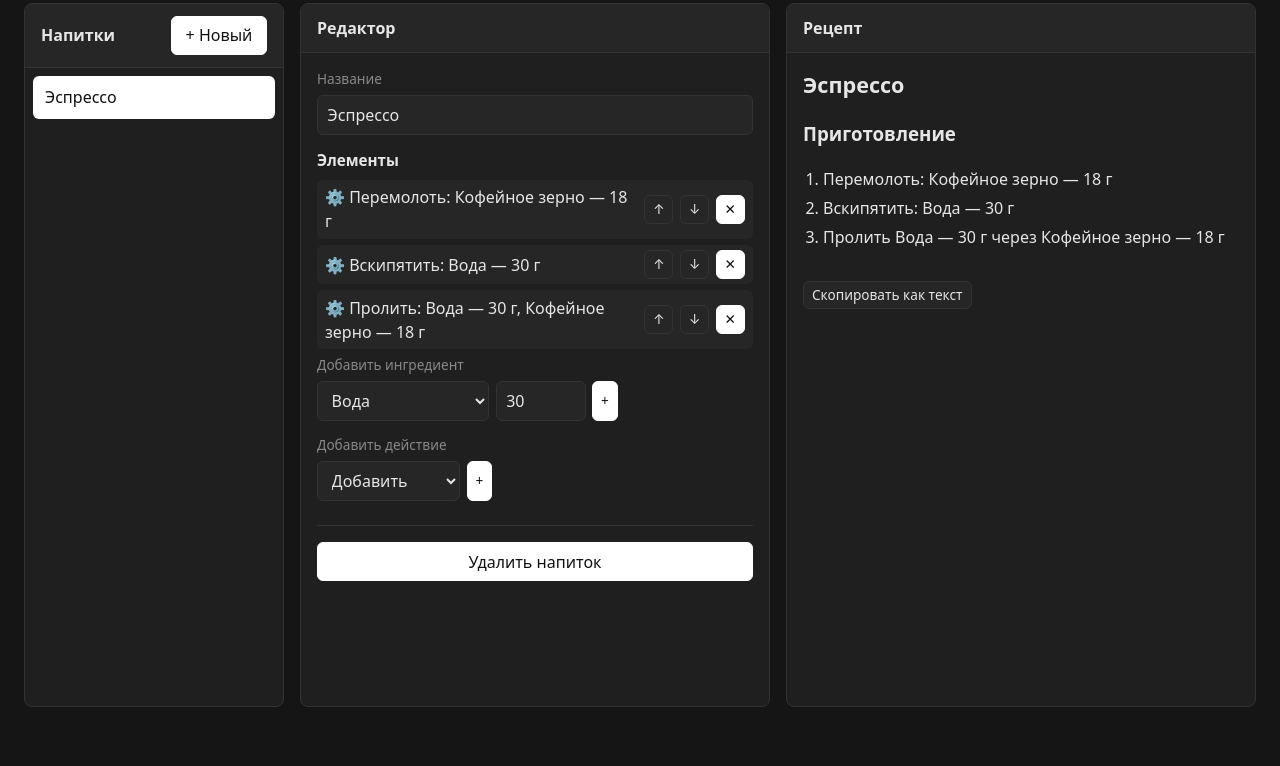
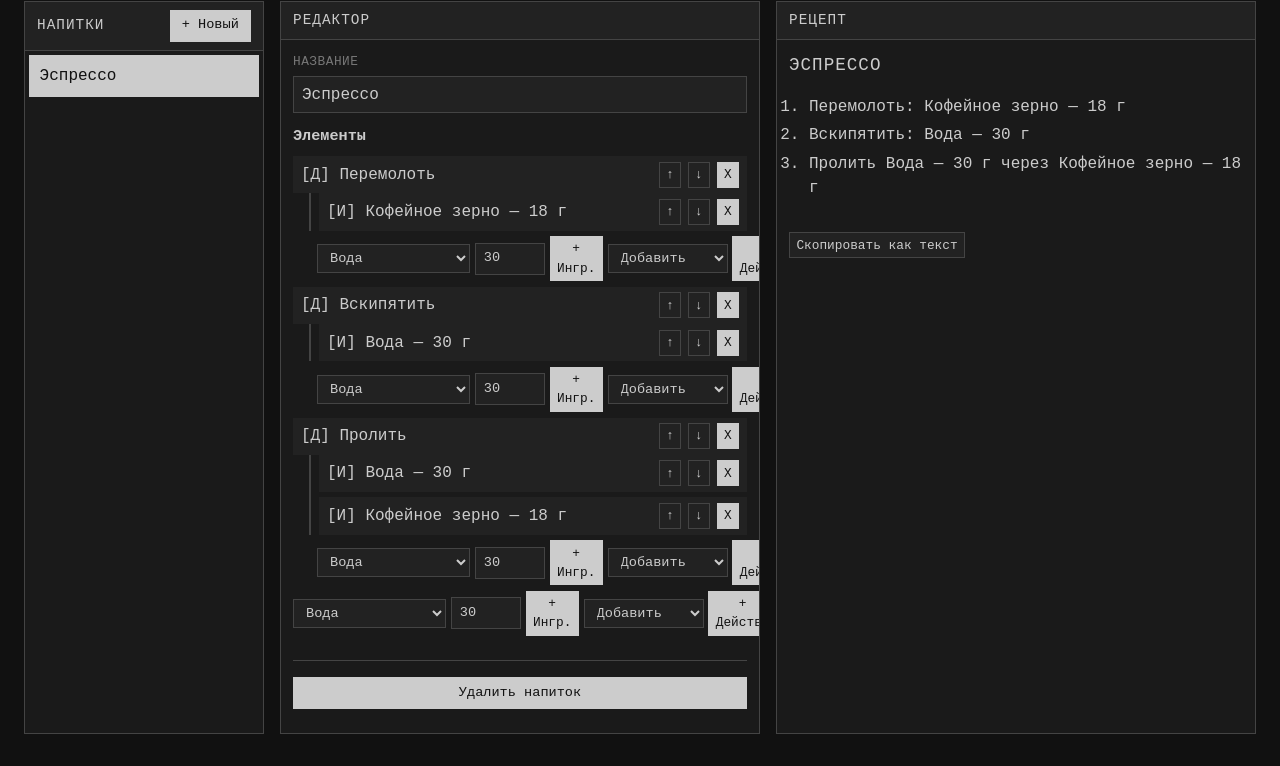
Before and after one commit to At3K1/Paradigmi2, a website built with Vite: page index.html in a window 1280 px wide. Shown: the part 65-831 px from the top of the page. Before the commit the page ends 804 px from the top, so only its background shows below. Built offline with nearby package versions, Linux system fonts and the light colour scheme.

Commit message:
ui update pdd

```diff
--- a/src/services/recipeFormatter.ts
+++ b/src/services/recipeFormatter.ts
@@ -1,74 +1,40 @@
 import type { Drink } from '../models/Drink';
-import { Ingredient } from '../models/Ingredient';
 import { Action } from '../models/Action';
 
 export function formatRecipeText(drink: Drink): string {
   const lines: string[] = [];
   lines.push(`Рецепт: ${drink.name}`);
 
-  const ingredients = drink.elements.filter(
-    (e): e is Ingredient => e instanceof Ingredient,
-  );
-  const actions = drink.elements.filter(
-    (e): e is Action => e instanceof Action,
-  );
-
-  if (ingredients.length > 0) {
+  if (drink.elements.length === 0) {
     lines.push('');
-    lines.push('Ингредиенты:');
-    for (const ing of ingredients) {
-      lines.push(`  • ${ing.describe()}`);
-    }
+    lines.push('(рецепт пуст)');
+    return lines.join('\n');
   }
 
-  if (actions.length > 0) {
-    lines.push('');
-    lines.push('Приготовление:');
-    actions.forEach((action, index) => {
-      lines.push(`  ${index + 1}. ${action.execute()}`);
-    });
-  }
-
-  if (ingredients.length === 0 && actions.length === 0) {
-    lines.push('');
-    lines.push('(рецепт пуст)');
-  }
+  lines.push('');
+  drink.elements.forEach((el, i) => {
+    const text = el instanceof Action ? el.execute() : el.describe();
+    lines.push(`  ${i + 1}. ${text}`);
+  });
 
   return lines.join('\n');
 }
 
 export function formatRecipeHtml(drink: Drink): string {
-  const ingredients = drink.elements.filter(
-    (e): e is Ingredient => e instanceof Ingredient,
-  );
-  const actions = drink.elements.filter(
-    (e): e is Action => e instanceof Action,
-  );
-
   const parts: string[] = [];
   parts.push(`<h2 class="recipe-title">${escapeHtml(drink.name)}</h2>`);
 
-  if (ingredients.length > 0) {
-    parts.push('<h3>Ингредиенты</h3>');
-    parts.push('<ul class="recipe-ingredients">');
-    for (const ing of ingredients) {
-      parts.push(`<li>${escapeHtml(ing.describe())}</li>`);
-    }
-    parts.push('</ul>');
+  if (drink.elements.length === 0) {
+    parts.push('<p class="recipe-empty">Рецепт пуст</p>');
+    return parts.join('');
   }
 
-  if (actions.length > 0) {
-    parts.push('<h3>Приготовление</h3>');
-    parts.push('<ol class="recipe-steps">');
-    for (const action of actions) {
-      parts.push(`<li>${escapeHtml(action.execute())}</li>`);
-    }
-    parts.push('</ol>');
+  parts.push('<ol class="recipe-steps">');
+  for (const el of drink.elements) {
+    const text = el instanceof Action ? el.execute() : el.describe();
+    parts.push(`<li>${escapeHtml(text)}</li>`);
   }
-
-  if (ingredients.length === 0 && actions.length === 0) {
-    parts.push('<p class="recipe-empty">Рецепт пуст</p>');
-  }
+  parts.push('</ol>');
 
   return parts.join('');
 }
--- a/src/style.css
+++ b/src/style.css
@@ -1,17 +1,13 @@
 :root {
-  font-family: system-ui, -apple-system, "Segoe UI", Roboto, sans-serif;
+  font-family: "Courier New", Consolas, monospace;
   line-height: 1.5;
   color-scheme: dark;
-  color: #e6e6e6;
-  background-color: #151515;
-  --bg-panel: #1f1f1f;
-  --bg-panel-2: #262626;
-  --border: #333;
-  --accent: #d58a4a;
-  --accent-hover: #e49a5a;
-  --danger: #c14b4b;
-  --danger-hover: #d35c5c;
-  --text-muted: #888;
+  color: #ccc;
+  background-color: #111;
+  --bg-panel: #1a1a1a;
+  --bg-panel-2: #222;
+  --border: #444;
+  --text-muted: #777;
 }
 
 * {
@@ -30,13 +26,16 @@ body {
 }
 
 .app-header h1 {
-  font-size: 1.5rem;
+  font-size: 1.4rem;
   margin: 0 0 1rem;
+  font-weight: normal;
+  text-transform: uppercase;
+  letter-spacing: 1px;
 }
 
 .app-main {
   display: grid;
-  grid-template-columns: 260px 1fr 1fr;
+  grid-template-columns: 240px 1fr 1fr;
   gap: 1rem;
   min-height: calc(100vh - 6rem);
 }
@@ -44,14 +43,14 @@ body {
 .panel {
   background: var(--bg-panel);
   border: 1px solid var(--border);
-  border-radius: 8px;
+  border-radius: 0;
   display: flex;
   flex-direction: column;
   overflow: hidden;
 }
 
 .panel-header {
-  padding: 0.75rem 1rem;
+  padding: 0.5rem 0.75rem;
   border-bottom: 1px solid var(--border);
   background: var(--bg-panel-2);
   display: flex;
@@ -61,121 +60,153 @@ body {
 
 .panel-header h2 {
   margin: 0;
-  font-size: 1rem;
-  font-weight: 600;
+  font-size: 0.9rem;
+  font-weight: normal;
+  text-transform: uppercase;
+  letter-spacing: 1px;
 }
 
 .drink-list {
   list-style: none;
   margin: 0;
-  padding: 0.5rem;
+  padding: 0.25rem;
   overflow-y: auto;
   flex: 1;
 }
 
 .drink-list li {
-  padding: 0.6rem 0.75rem;
-  border-radius: 6px;
+  padding: 0.5rem 0.6rem;
+  border-radius: 0;
   cursor: pointer;
   display: flex;
   align-items: center;
   justify-content: space-between;
   gap: 0.5rem;
+  border: 1px solid transparent;
 }
 
 .drink-list li:hover {
   background: var(--bg-panel-2);
+  border-color: var(--border);
 }
 
 .drink-list li.active {
-  background: #fff;
+  background: #ccc;
   color: #111;
+  border-color: #ccc;
 }
 
 .editor-body,
 .preview-body {
-  padding: 1rem;
+  padding: 0.75rem;
   overflow-y: auto;
   flex: 1;
 }
 
 .hint {
   color: var(--text-muted);
-  font-style: italic;
+  font-style: normal;
 }
 
 .btn {
   border: 1px solid var(--border);
   background: var(--bg-panel-2);
-  color: #e6e6e6;
-  padding: 0.4rem 0.85rem;
-  border-radius: 6px;
+  color: #ccc;
+  padding: 0.3rem 0.7rem;
+  border-radius: 0;
   cursor: pointer;
   font: inherit;
+  font-size: 0.85rem;
 }
 
 .btn:hover {
   background: #333;
+  border-color: #666;
 }
 
 .btn-primary {
-  background: #fff;
+  background: #ccc;
   color: #111;
-  border-color: #fff;
+  border-color: #ccc;
 }
 
 .btn-primary:hover {
-  background: #e6e6e6;
-  border-color: #e6e6e6;
+  background: #aaa;
+  border-color: #aaa;
 }
 
 .btn-danger {
-  background: #fff;
+  background: #ccc;
   color: #111;
-  border-color: #fff;
+  border-color: #ccc;
 }
 
 .btn-danger:hover {
-  background: #e6e6e6;
-  border-color: #e6e6e6;
+  background: #aaa;
+  border-color: #aaa;
 }
 
 .btn-small {
-  padding: 0.2rem 0.5rem;
-  font-size: 0.85rem;
+  padding: 0.15rem 0.4rem;
+  font-size: 0.8rem;
 }
 
 .form-row {
   display: flex;
   flex-direction: column;
-  gap: 0.35rem;
-  margin-bottom: 0.85rem;
+  gap: 0.3rem;
+  margin-bottom: 0.75rem;
 }
 
 .form-row label {
-  font-size: 0.85rem;
+  font-size: 0.8rem;
   color: var(--text-muted);
+  text-transform: uppercase;
+  letter-spacing: 0.5px;
 }
 
 .form-row input,
 .form-row select {
-  padding: 0.45rem 0.6rem;
+  padding: 0.35rem 0.5rem;
   border: 1px solid var(--border);
   background: var(--bg-panel-2);
-  color: #e6e6e6;
-  border-radius: 6px;
+  color: #ccc;
+  border-radius: 0;
   font: inherit;
 }
 
 .form-row input:focus,
 .form-row select:focus {
-  outline: 2px solid #fff;
-  outline-offset: -1px;
+  outline: 1px solid #ccc;
+  outline-offset: 0;
+}
+
+select {
+  padding: 0.3rem 0.5rem;
+  border: 1px solid var(--border);
+  background: var(--bg-panel-2);
+  color: #ccc;
+  border-radius: 0;
+  font: inherit;
+  font-size: 0.85rem;
+}
+
+input[type="number"] {
+  padding: 0.3rem 0.5rem;
+  border: 1px solid var(--border);
+  background: var(--bg-panel-2);
+  color: #ccc;
+  border-radius: 0;
+  font: inherit;
+  font-size: 0.85rem;
 }
 
 .recipe-title {
   margin: 0 0 0.75rem;
-  font-size: 1.35rem;
+  font-size: 1.1rem;
+  font-weight: normal;
+  text-transform: uppercase;
+  letter-spacing: 1px;
 }
 
 .recipe-ingredients,
@@ -190,7 +221,6 @@ body {
 
 .recipe-empty {
   color: var(--text-muted);
-  font-style: italic;
 }
 
 @media (max-width: 900px) {
--- a/src/ui/DrinkEditorView.ts
+++ b/src/ui/DrinkEditorView.ts
@@ -32,9 +32,12 @@ export class DrinkEditorView {
     }
 
     this.bodyEl.appendChild(this.renderNameRow(drink.name));
-    this.bodyEl.appendChild(this.renderElementsList(drink.elements));
-    this.bodyEl.appendChild(this.renderAddIngredient());
-    this.bodyEl.appendChild(this.renderAddAction());
+    this.bodyEl.appendChild(
+      this.renderElementsTree(drink.elements, () => this.save()),
+    );
+    this.bodyEl.appendChild(
+      this.renderAddControls(drink.elements, () => this.save()),
+    );
     this.bodyEl.appendChild(this.renderDeleteRow(drink.name));
   }
 
@@ -51,7 +54,9 @@ export class DrinkEditorView {
     btn.textContent = 'Удалить напиток';
     btn.addEventListener('click', () => {
       if (this.state.activeId === null) return;
-      const ok = confirm(`Удалить напиток «${name}»? Это действие нельзя отменить.`);
+      const ok = confirm(
+        `Удалить напиток «${name}»? Это действие нельзя отменить.`,
+      );
       if (!ok) return;
       const id = this.state.activeId;
       this.state.repo.delete(id);
@@ -85,19 +90,26 @@ export class DrinkEditorView {
     return row;
   }
 
-  private renderElementsList(elements: Element[]): HTMLElement {
+  private renderElementsTree(
+    elements: Element[],
+    onChanged: () => void,
+    depth: number = 0,
+  ): HTMLElement {
     const wrap = document.createElement('div');
-    wrap.className = 'elements-list';
-    const title = document.createElement('h3');
-    title.textContent = 'Элементы';
-    title.style.fontSize = '0.95rem';
-    title.style.margin = '0.5rem 0';
-    wrap.appendChild(title);
+
+    if (depth === 0) {
+      const title = document.createElement('h3');
+      title.textContent = 'Элементы';
+      title.style.fontSize = '0.95rem';
+      title.style.margin = '0.5rem 0';
+      wrap.appendChild(title);
+    }
 
     if (elements.length === 0) {
       const empty = document.createElement('p');
       empty.className = 'hint';
-      empty.textContent = 'Пока нет элементов.';
+      empty.style.paddingLeft = depth > 0 ? '1rem' : '0';
+      empty.textContent = depth === 0 ? 'Пока нет элементов.' : '(пусто)';
       wrap.appendChild(empty);
       return wrap;
     }
@@ -106,152 +118,151 @@ export class DrinkEditorView {
     ul.style.listStyle = 'none';
     ul.style.padding = '0';
     ul.style.margin = '0';
+    if (depth > 0) {
+      ul.style.marginLeft = '1rem';
+      ul.style.borderLeft = '2px solid var(--border)';
+      ul.style.paddingLeft = '0.5rem';
+    }
 
     elements.forEach((el, index) => {
       const li = document.createElement('li');
-      li.style.display = 'flex';
-      li.style.alignItems = 'center';
-      li.style.gap = '0.4rem';
-      li.style.padding = '0.35rem 0.5rem';
-      li.style.background = 'var(--bg-panel-2)';
-      li.style.borderRadius = '6px';
       li.style.marginBottom = '0.35rem';
+
+      const row = document.createElement('div');
+      row.style.display = 'flex';
+      row.style.alignItems = 'center';
+      row.style.gap = '0.4rem';
+      row.style.padding = '0.35rem 0.5rem';
+      row.style.background = 'var(--bg-panel-2)';
+      row.style.borderRadius = '0';
 
       const label = document.createElement('span');
       label.style.flex = '1';
-      const tag = el instanceof Ingredient ? '🧂' : el instanceof Action ? '⚙️' : '•';
-      label.textContent = `${tag} ${el.describe()}`;
-      li.appendChild(label);
+      const isAction = el instanceof Action;
+      const isIngredient = el instanceof Ingredient;
+      const tag = isIngredient ? '[И]' : isAction ? '[Д]' : '•';
+      label.textContent = isAction
+        ? `${tag} ${el.name}`
+        : `${tag} ${el.describe()}`;
+      row.appendChild(label);
 
-      const upBtn = this.makeBtn('↑', () => this.move(index, index - 1));
+      const upBtn = this.makeBtn('↑', () => {
+        if (index === 0) return;
+        const [item] = elements.splice(index, 1);
+        elements.splice(index - 1, 0, item);
+        onChanged();
+      });
       upBtn.disabled = index === 0;
-      const downBtn = this.makeBtn('↓', () => this.move(index, index + 1));
+
+      const downBtn = this.makeBtn('↓', () => {
+        if (index === elements.length - 1) return;
+        const [item] = elements.splice(index, 1);
+        elements.splice(index + 1, 0, item);
+        onChanged();
+      });
       downBtn.disabled = index === elements.length - 1;
-      const delBtn = this.makeBtn('✕', () => this.removeAt(index));
+
+      const delBtn = this.makeBtn('X', () => {
+        elements.splice(index, 1);
+        onChanged();
+      });
       delBtn.classList.add('btn-danger');
 
-      li.appendChild(upBtn);
-      li.appendChild(downBtn);
-      li.appendChild(delBtn);
+      row.appendChild(upBtn);
+      row.appendChild(downBtn);
+      row.appendChild(delBtn);
+      li.appendChild(row);
+
+      if (isAction) {
+        const action = el as Action;
+        li.appendChild(
+          this.renderElementsTree(action.elements, onChanged, depth + 1),
+        );
+        li.appendChild(
+          this.renderAddControls(action.elements, onChanged, depth + 1),
+        );
+      }
+
       ul.appendChild(li);
     });
+
     wrap.appendChild(ul);
     return wrap;
   }
 
-  private renderAddIngredient(): HTMLElement {
-    const row = document.createElement('div');
-    row.className = 'form-row';
-    const label = document.createElement('label');
-    label.textContent = 'Добавить ингредиент';
+  private renderAddControls(
+    targetArray: Element[],
+    onChanged: () => void,
+    depth: number = 0,
+  ): HTMLElement {
+    const wrap = document.createElement('div');
+    wrap.style.display = 'flex';
+    wrap.style.gap = '0.3rem';
+    wrap.style.flexWrap = 'nowrap';
+    wrap.style.alignItems = 'center';
+    wrap.style.marginBottom = depth === 0 ? '0.5rem' : '0.25rem';
+    if (depth > 0) {
+      wrap.style.marginLeft = '1rem';
+      wrap.style.paddingLeft = '0.5rem';
+    }
 
-    const controls = document.createElement('div');
-    controls.style.display = 'flex';
-    controls.style.gap = '0.4rem';
-
-    const select = document.createElement('select');
+    const ingSelect = document.createElement('select');
     for (const opt of INGREDIENT_OPTIONS) {
       const o = document.createElement('option');
       o.value = opt.key;
       o.textContent = opt.label;
-      select.appendChild(o);
+      ingSelect.appendChild(o);
     }
 
     const mass = document.createElement('input');
     mass.type = 'number';
     mass.min = '1';
     mass.value = '30';
-    mass.style.width = '90px';
+    mass.style.width = '70px';
+    mass.placeholder = 'г';
 
-    const addBtn = document.createElement('button');
-    addBtn.type = 'button';
-    addBtn.className = 'btn btn-primary btn-small';
-    addBtn.textContent = '+';
-    addBtn.addEventListener('click', () => {
-      const opt = INGREDIENT_OPTIONS.find((i) => i.key === select.value);
+    const addIngBtn = this.makeBtn('+ Ингр.', () => {
+      const opt = INGREDIENT_OPTIONS.find((i) => i.key === ingSelect.value);
       if (!opt) return;
       const m = Number(mass.value);
       if (!m || m <= 0) {
         alert('Введи положительную массу');
         return;
       }
-      try {
-        const ing = new opt.ctor(m);
-        this.appendElement(ing);
-      } catch (e) {
-        alert((e as Error).message);
-      }
+      targetArray.push(new opt.ctor(m));
+      onChanged();
     });
+    addIngBtn.classList.add('btn-primary');
 
-    controls.appendChild(select);
-    controls.appendChild(mass);
-    controls.appendChild(addBtn);
-
-    row.appendChild(label);
-    row.appendChild(controls);
-    return row;
-  }
-
-  private renderAddAction(): HTMLElement {
-    const row = document.createElement('div');
-    row.className = 'form-row';
-    const label = document.createElement('label');
-    label.textContent = 'Добавить действие';
-
-    const controls = document.createElement('div');
-    controls.style.display = 'flex';
-    controls.style.gap = '0.4rem';
-
-    const select = document.createElement('select');
+    const actSelect = document.createElement('select');
     for (const opt of ACTION_OPTIONS) {
       const o = document.createElement('option');
       o.value = opt.key;
       o.textContent = opt.label;
-      select.appendChild(o);
+      actSelect.appendChild(o);
     }
 
-    const addBtn = document.createElement('button');
-    addBtn.type = 'button';
-    addBtn.className = 'btn btn-primary btn-small';
-    addBtn.textContent = '+';
-    addBtn.addEventListener('click', () => {
-      const opt = ACTION_OPTIONS.find((a) => a.key === select.value);
+    const addActBtn = this.makeBtn('+ Действ.', () => {
+      const opt = ACTION_OPTIONS.find((a) => a.key === actSelect.value);
       if (!opt) return;
-      const action = opt.create([]);
-      this.appendElement(action);
+      targetArray.push(opt.create([]));
+      onChanged();
     });
+    addActBtn.classList.add('btn-primary');
 
-    controls.appendChild(select);
-    controls.appendChild(addBtn);
+    wrap.appendChild(ingSelect);
+    wrap.appendChild(mass);
+    wrap.appendChild(addIngBtn);
+    wrap.appendChild(actSelect);
+    wrap.appendChild(addActBtn);
 
-    row.appendChild(label);
-    row.appendChild(controls);
-    return row;
+    return wrap;
   }
 
-  private appendElement(el: Element): void {
+  private save(): void {
     if (this.state.activeId === null) return;
     const drink = this.state.repo.getById(this.state.activeId);
     if (!drink) return;
-    drink.addElement(el);
-    this.state.repo.update(drink.id, { elements: drink.elements });
-    this.state.emit();
-  }
-
-  private removeAt(index: number): void {
-    if (this.state.activeId === null) return;
-    const drink = this.state.repo.getById(this.state.activeId);
-    if (!drink) return;
-    drink.removeElementAt(index);
-    this.state.repo.update(drink.id, { elements: drink.elements });
-    this.state.emit();
-  }
-
-  private move(from: number, to: number): void {
-    if (this.state.activeId === null) return;
-    const drink = this.state.repo.getById(this.state.activeId);
-    if (!drink) return;
-    drink.moveElement(from, to);
     this.state.repo.update(drink.id, { elements: drink.elements });
     this.state.emit();
   }
```
Also changed, not shown: .claude/settings.local.json (deleted).
